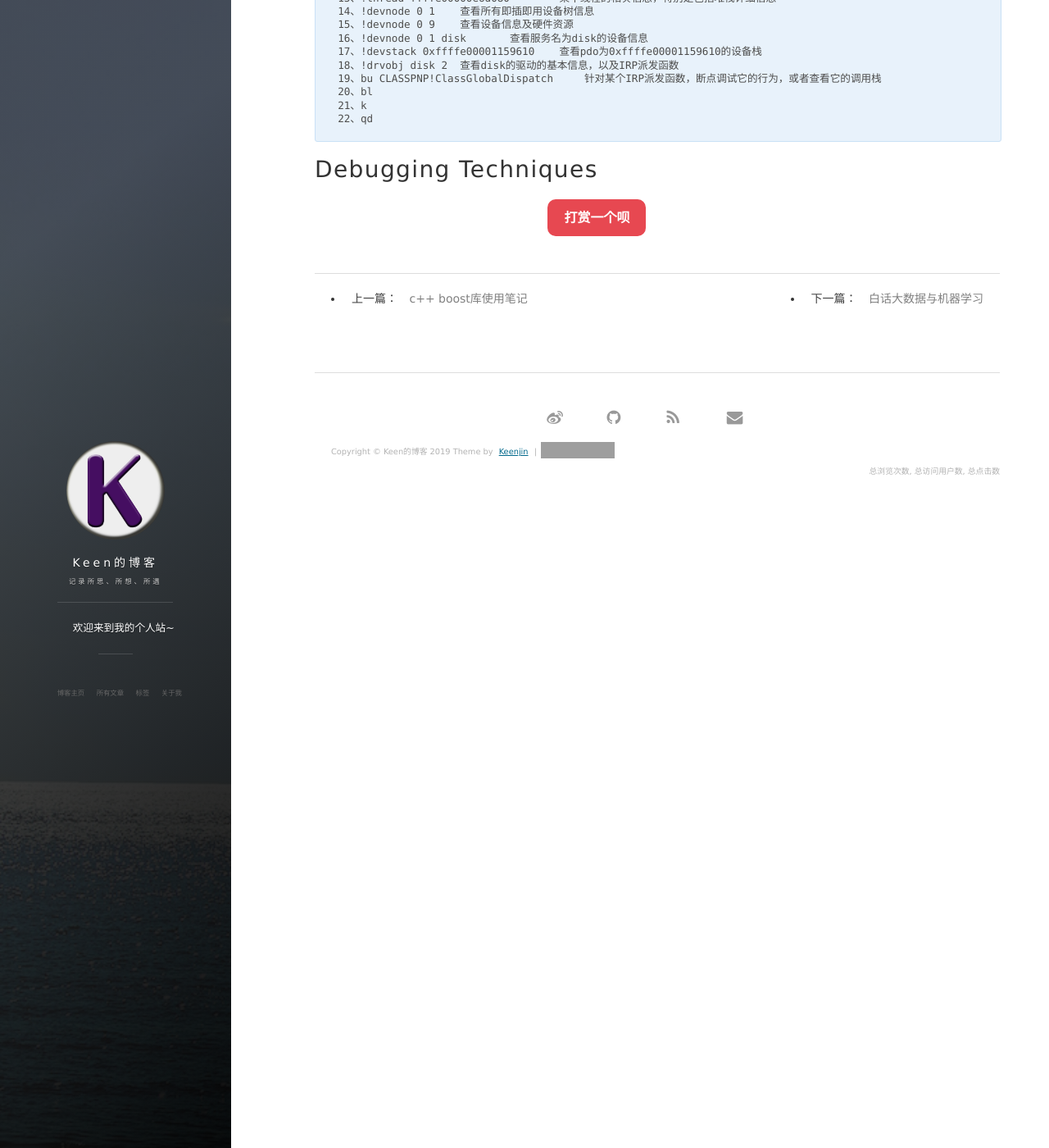
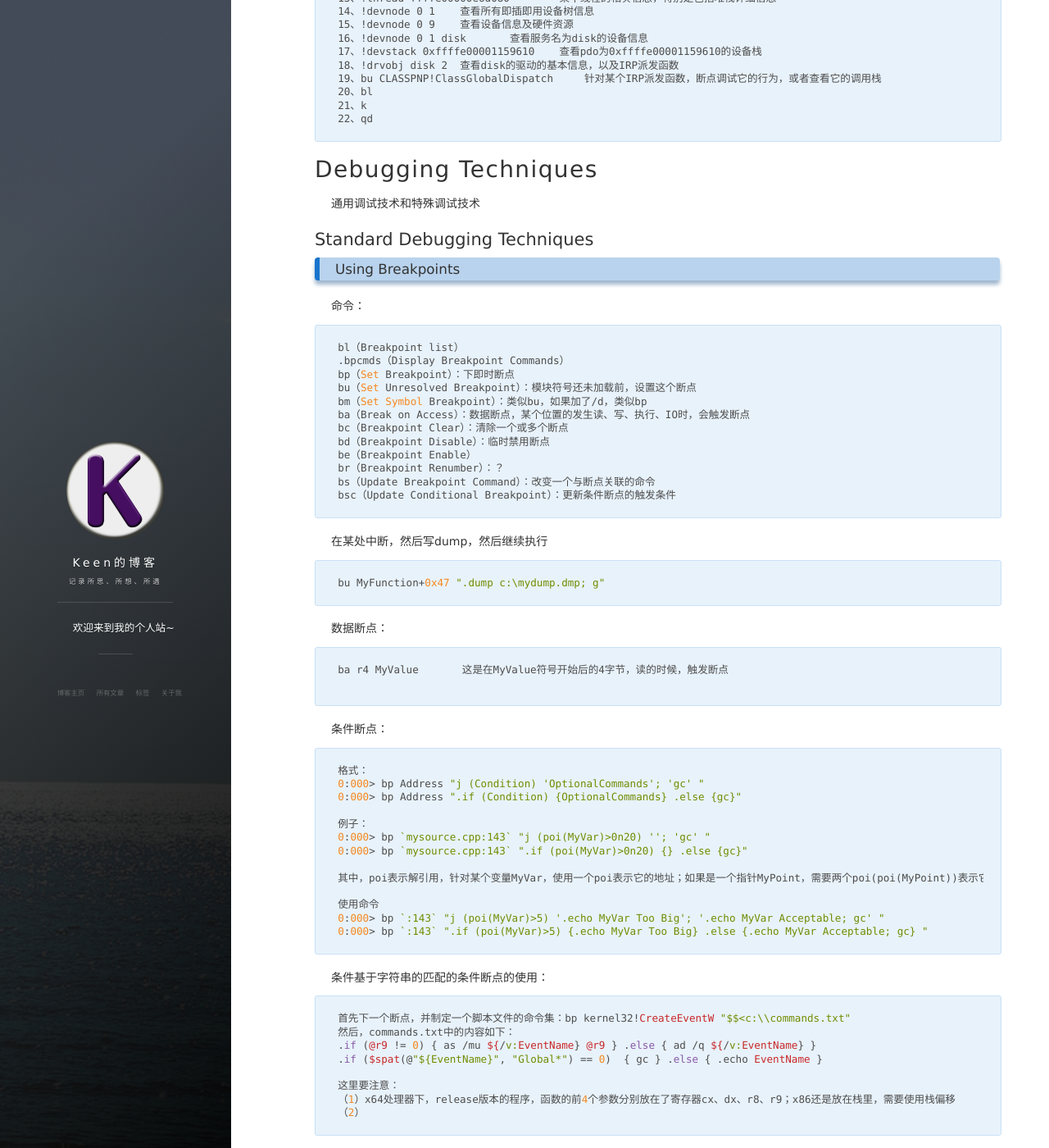
Before and after one commit to Keenjin/Keenjin.github.io, a Jekyll site: the page built from _posts/2019-01-11-windbg.md, in a window 1280 px wide and 1400 px high, scrolled down 1507 px. Shown: the whole window at 82% size. Built offline with Jekyll 4.4.1, drawn with Linux system fonts in a browser that asks for light colours; nearby versions of some CDN libraries; comment, search, counter and statistics services are not loaded; some of the changed text lies outside the part shown; grey boxes are pictures that could not be loaded.

Commit message:
windbg and csidl

````diff
--- a/_posts/2019-01-11-windbg.md
+++ b/_posts/2019-01-11-windbg.md
@@ -94,3 +94,96 @@ tags: 调试
 ```
 
 # Debugging Techniques
+
+通用调试技术和特殊调试技术
+
+## Standard Debugging Techniques
+
+### Using Breakpoints
+
+命令：
+
+```txt
+bl（Breakpoint list）
+.bpcmds（Display Breakpoint Commands）
+bp（Set Breakpoint）：下即时断点
+bu（Set Unresolved Breakpoint）：模块符号还未加载前，设置这个断点
+bm（Set Symbol Breakpoint）：类似bu，如果加了/d，类似bp
+ba（Break on Access）：数据断点，某个位置的发生读、写、执行、IO时，会触发断点
+bc（Breakpoint Clear）：清除一个或多个断点
+bd（Breakpoint Disable）：临时禁用断点
+be（Breakpoint Enable）
+br（Breakpoint Renumber）：？
+bs（Update Breakpoint Command）：改变一个与断点关联的命令
+bsc（Update Conditional Breakpoint）：更新条件断点的触发条件
+```
+
+在某处中断，然后写dump，然后继续执行
+
+```txt
+bu MyFunction+0x47 ".dump c:\mydump.dmp; g"
+```
+
+数据断点：
+
+```txt
+ba r4 MyValue       这是在MyValue符号开始后的4字节，读的时候，触发断点
+
+```
+
+条件断点：
+
+```txt
+格式：
+0:000> bp Address "j (Condition) 'OptionalCommands'; 'gc' "
+0:000> bp Address ".if (Condition) {OptionalCommands} .else {gc}"
+
+例子：
+0:000> bp `mysource.cpp:143` "j (poi(MyVar)>0n20) ''; 'gc' "
+0:000> bp `mysource.cpp:143` ".if (poi(MyVar)>0n20) {} .else {gc}"
+
+其中，poi表示解引用，针对某个变量MyVar，使用一个poi表示它的地址；如果是一个指针MyPoint，需要两个poi(poi(MyPoint))表示它的值
+
+使用命令
+0:000> bp `:143` "j (poi(MyVar)>5) '.echo MyVar Too Big'; '.echo MyVar Acceptable; gc' "
+0:000> bp `:143` ".if (poi(MyVar)>5) {.echo MyVar Too Big} .else {.echo MyVar Acceptable; gc} "
+```
+
+条件基于字符串的匹配的条件断点的使用：
+
+```txt
+首先下一个断点，并制定一个脚本文件的命令集：bp kernel32!CreateEventW "$$<c:\\commands.txt"
+然后，commands.txt中的内容如下：
+.if (@r9 != 0) { as /mu ${/v:EventName} @r9 } .else { ad /q ${/v:EventName} }
+.if ($spat(@"${EventName}", "Global*") == 0)  { gc } .else { .echo EventName }
+
+这里要注意：
+（1）x64处理器下，release版本的程序，函数的前4个参数分别放在了寄存器cx、dx、r8、r9；x86还是放在栈里，需要使用栈偏移
+（2）
+```
+
+其他一些说明：
+
+```txt
+内核模式下，最多使用32个断点；用户模式，无限个
+
+软件断点：bp、bu、bm
+处理器断点：ba
+
+main入口函数不能设置处理器断点
+
+当使用一个调试器启动一个目标程序时，等所有的dll、exe都加载完，还未执行dll的初始化之前，调试器会创建一个初始断点
+当调试器是attach上去，会立刻触发初始断点
+
+用户模式使用断点，是设置在用户空间
+内核模式使用断点，需要针对某个进程，首先!process 0 0，然后找到对应进程，.process /i xxxxx(这个是进程的地址EPROCESS)，切换后，再下断点
+```
+
+查看用户模式地址空间范围和内核模式地址空间范围
+
+```txt
+0: kd> dp nt!mmhighestuseraddress L1
+```
+
+
+## Specialized Debugging Techniques
````
Also changed, not shown: _posts/2019-02-28-go_note.md (added, +6 -0 lines), _posts/2019-03-04-csidl_record.md (added, +71 -0 lines).
